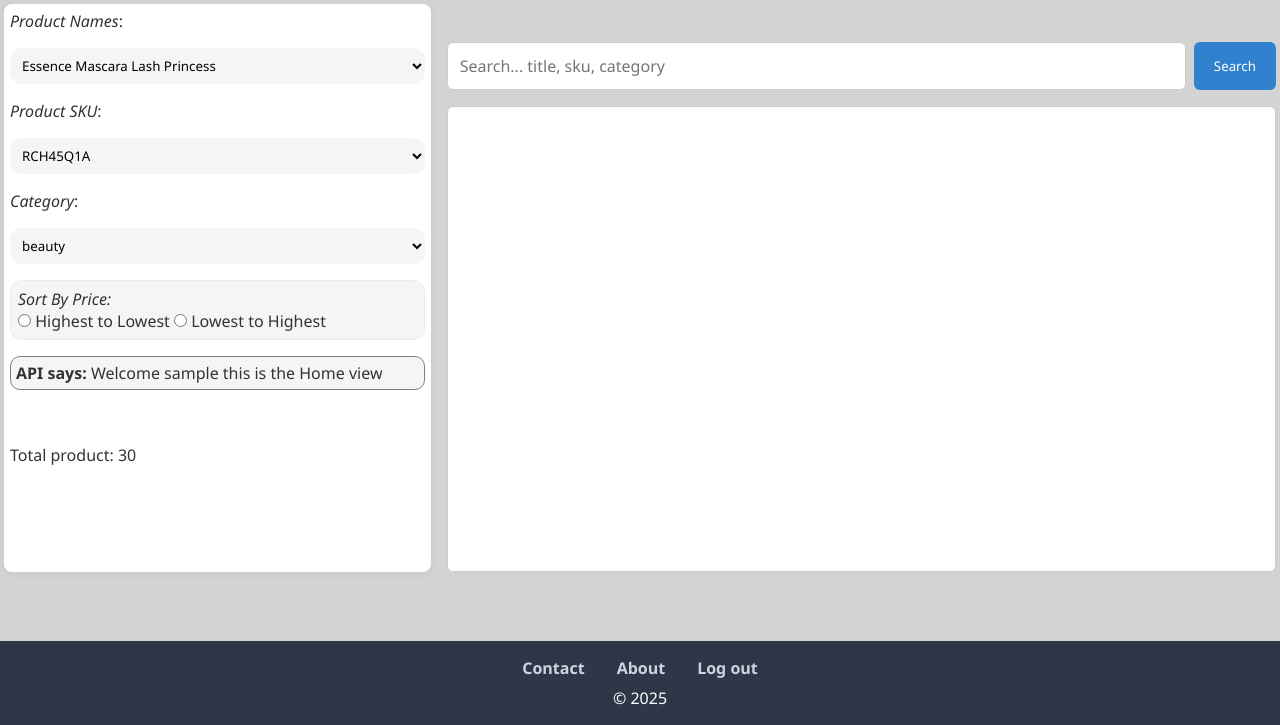
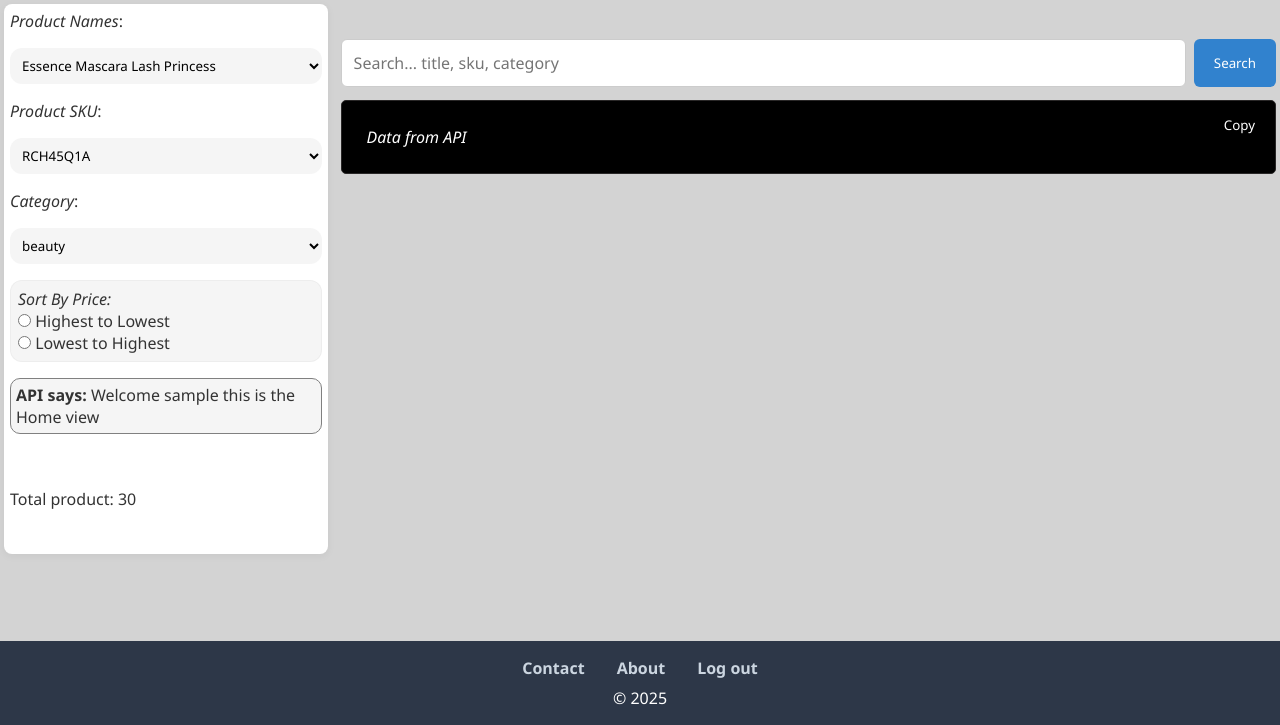
Before and after one commit to Toby1219/dummyyApi-website, a Flask app: page /api/home in a window 1280 px wide. Shown: the part 75-800 px from the top of the page. Run offline with Flask 3, Linux system fonts and the light colour scheme; the visitor is signed in with stand-in values (Sample User, id 1); data comes from the database, SQL or seed files in the repository; both versions use the stored data as it was after the commit; some libraries are stand-ins or nearby versions.

Commit message:
add new stlyes and features

```diff
--- a/app/models/forms.py
+++ b/app/models/forms.py
@@ -1,11 +1,12 @@
 from flask_wtf import FlaskForm
-from wtforms import StringField, PasswordField, SubmitField
+from wtforms import StringField, PasswordField, SubmitField, BooleanField
 from wtforms.validators import DataRequired, Email
 
 class LoginForm(FlaskForm):
     username = StringField('Username', validators=[DataRequired()])
     password = PasswordField('Password', validators=[DataRequired()])
     submit = SubmitField('Login')
+    accept_terms = BooleanField("remeber me")
 
 class RegisterForm(FlaskForm):
     username = StringField('Username', validators=[DataRequired()])
--- a/app/static/index.css
+++ b/app/static/index.css
@@ -68,7 +68,7 @@ main {
 .container {
   display: flex;
   flex-direction: column;
-  gap: 1rem;
+  gap: 0.8rem;
 }
 
 @media(min-width: 768px) {
@@ -97,10 +97,10 @@ main {
 }
 
 .content {
-  flex: 2;
+  flex: 3;
   display: flex;
   flex-direction: column;
-  gap: 1rem;
+  gap: 0.8rem;
 }
 
 textarea, input[type="text"] {
@@ -186,9 +186,6 @@ a{
 
 }
 
-#apikeys{
-  display: none;
-}
 
 .loader {
   position: fixed;
@@ -224,3 +221,45 @@ a{
 .hidden {
   display: none;
 }
+
+
+.key { color: rgb(255, 255, 255); }
+.string { color: #21dd66; }      /* green for strings */
+.number { color: #ff9900ec; }    /* orange for numbers */
+.boolean { color: #1a50a1; }     /* blue for booleans */
+.null { color: #dd1435; }        /* red for nulls/errors */
+
+.data-holder {
+  position: relative;            /* to position button absolutely */
+  border: 1px solid rgb(41, 39, 39);
+  border-radius: 5px;
+  background-color: rgb(0, 0, 0);
+  padding: 25px;
+  overflow-x: auto;
+
+}
+pre{
+    white-space: pre-wrap;
+    word-break: break-word;
+    overflow: auto;
+    max-height: 400px;
+    color: white;
+}
+
+pre:empty::before {
+  content: attr(data-placeholder);
+  color: rgb(255, 255, 255);
+  font-style: italic;
+}
+
+
+.smallBtn {
+  position: absolute;
+  top: 10px;
+  right: 10px;
+  padding: 5px 10px;
+  color: white;
+  background-color: transparent;
+  border-radius: 30px;
+  cursor: pointer;
+}
--- a/app/static/index.js
+++ b/app/static/index.js
@@ -3,9 +3,47 @@ const txtArea = document.getElementById("txt-data");
 const paganationButtons = document.getElementById("pag");
 const menu = document.getElementById('menuBox');
 let  icon_m = document.getElementById("menu-toggle_b");
-const apiTxtfield = document.getElementById("apikeys");
 const search_input = document.getElementById("searchInput");
 const loader = document.getElementById("loader");
+
+
+// Update json view
+function syntaxHighlight(json) {
+  if (typeof json !== 'string') {
+    json = JSON.stringify(json, null, 4);
+  }
+  json = json.replace(/&/g, '&amp;').replace(/</g, '&lt;').replace(/>/g, '&gt;');
+  return json.replace(
+    /("(\\u[a-zA-Z0-9]{4}|\\[^u]|[^\\"])*"(?:\s*:)?|\b(true|false|null|\d+)\b)/g,
+    function (match) {
+      let cls = 'number';
+      if (/^"/.test(match)) {
+        if (/:$/.test(match)) {
+          cls = 'key';
+        } else {
+          cls = 'string';
+        }
+      } else if (/true|false/.test(match)) {
+        cls = 'boolean';
+      } else if (/null/.test(match)) {
+        cls = 'null';
+      }
+      return `<span class="${cls}">${match}</span>`;
+    }
+  );
+}
+
+//document.getElementById('json').innerHTML = syntaxHighlight(data);
+
+function copyJSON() {
+  const el = document.createElement('textarea');
+  el.value = JSON.stringify(data, null, 2);
+  document.body.appendChild(el);
+  el.select();
+  document.execCommand('copy');
+  document.body.removeChild(el);
+  alert('JSON copied!');
+}
 
 // all API Calls
 async function get_token() {
@@ -51,19 +89,6 @@ async function request(url, display=false) {
    // Wait for token to be set
   const data_f = await get_token();
 
-
-  if (display){
-    apiTxtfield.style.display = 'block';
-    apiTxtfield.innerText = data_f.token;
-  }else{
-    apiTxtfield.style.display = 'none';
-  }
-
-  // const domain_name = 'http://127.0.0.1:5000/';
-
-  // if (!url.includes(domain_name)) {
-  //   url = `${domain_name}${url}`;
-  // }
   try {
     const response = await fetch(url, {
       method: "GET",
@@ -76,7 +101,9 @@ async function request(url, display=false) {
       await refresh_token_func(data_f, url)
     }
     const data = await response.json();
-    txtArea.value = JSON.stringify(data, null, 4);
+    console.log(data)
+    console.log(typeof data)
+    txtArea.innerHTML = syntaxHighlight(data);
     get_msg();
 
 
@@ -110,7 +137,7 @@ async function view_home(){
 }
 
 async function view_profile(){
-  await request("/auth/whoami", true);
+  await request("/auth/whoami", display=true);
 
 }
 
@@ -173,6 +200,7 @@ function toggleMenu() {
     const button = document.querySelector('.menu-btn');
     if (!menu.contains(e.target) && !button.contains(e.target)) {
       menu.style.display = 'none';
+      icon_m.classList.toggle('fa-bars');
     }
   });
 
--- a/app/templates/index.html
+++ b/app/templates/index.html
@@ -36,6 +36,7 @@
           <input type="radio" name="priceOpt" value="/api/product/price?sort=false">
           Highest to Lowest
         </label>
+        <br>
         <label>
           <input type="radio" name="priceOpt" value="/api/product/price?sort=true">
           Lowest to Highest
@@ -58,10 +59,10 @@
         <input type="text" id="searchInput" placeholder="Search... title, sku, category">
         <button class="search-btn" onclick="search_product()">Search</button>
       </div>
-      <textarea id="apikeys" rows="5" placeholder="API Keys" readonly style="font-size: 14px; resize: none;"></textarea>
-      <textarea id="txt-data" rows="20" placeholder="Results..." style="resize: none;" readonly>
-        {{data if data else ""}}
-      </textarea>
+      <div class="data-holder">
+        <button class="smallBtn" onclick="copyJSON(this)">Copy</button>
+        <pre id="txt-data" data-placeholder="Data from API"></pre>
+      </div>
     </div>
   </div>
 
--- a/app/templates/login.html
+++ b/app/templates/login.html
@@ -10,8 +10,12 @@
       <div>{{form.username(id='username', placeholder='Username')}}</div>
       <div>{{form.password(id='password', placeholder='Password')}}</div>
       <div>{{form.submit(id='form_btn', class='action_btn')}}</div>
+      <div>
+        {{form.accept_terms()}}
+      </div>
     </form>
       <br>
+
       <div class="lodin"><p style="text-align: center; font-size: 12px;"> don't have an account
         <a href="{{url_for('auth_bp.register')}}">register</a></p></div>
       <div style="text-align: center; font-size: 10px;">&copy; 2025</div>
--- a/instance/message.json
+++ b/instance/message.json
@@ -1,4 +1,4 @@
 {
   "status": "sucess",
-  "message": "Showing product sku E70NB03B "
+  "message": "Showing all product data. page 5"
 }
```
Also changed, not shown: app/routes/auth.py (+8 -1 lines), app.py (renamed from run.py), instance/Database.db.
